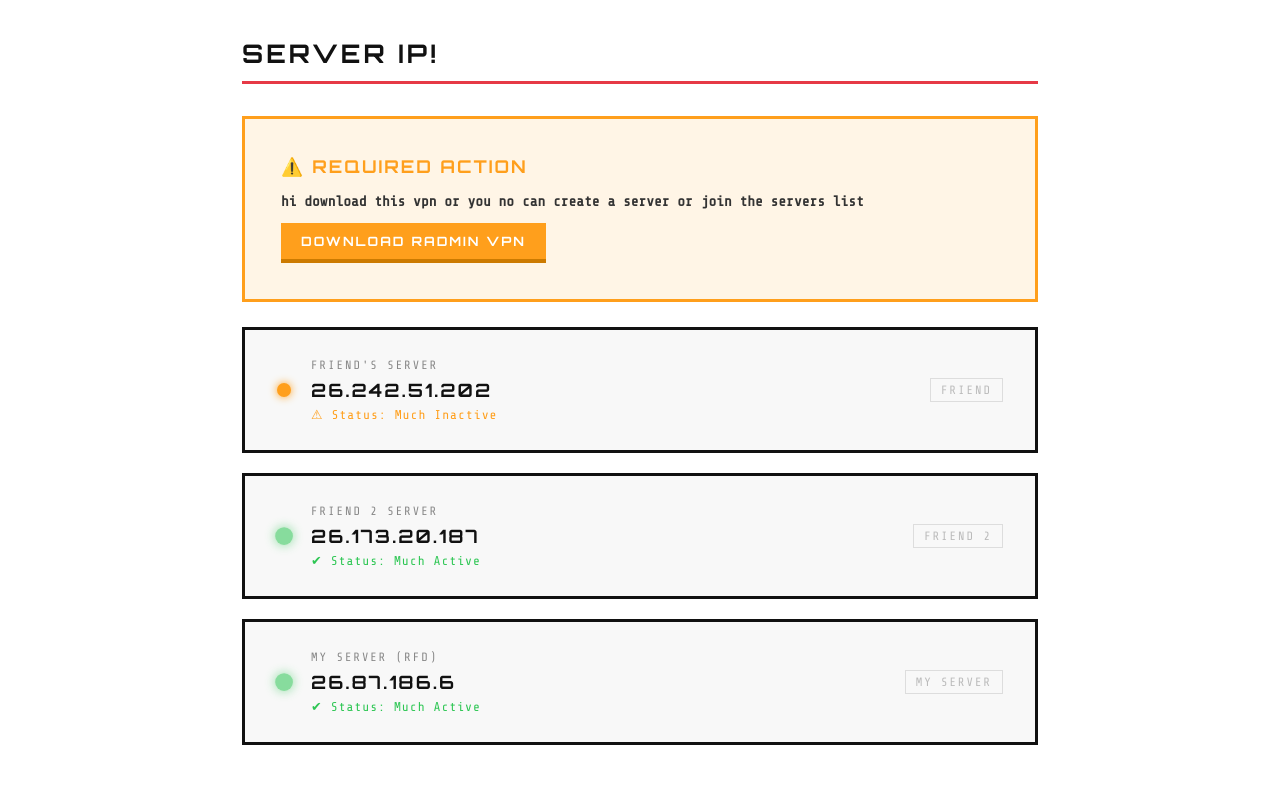
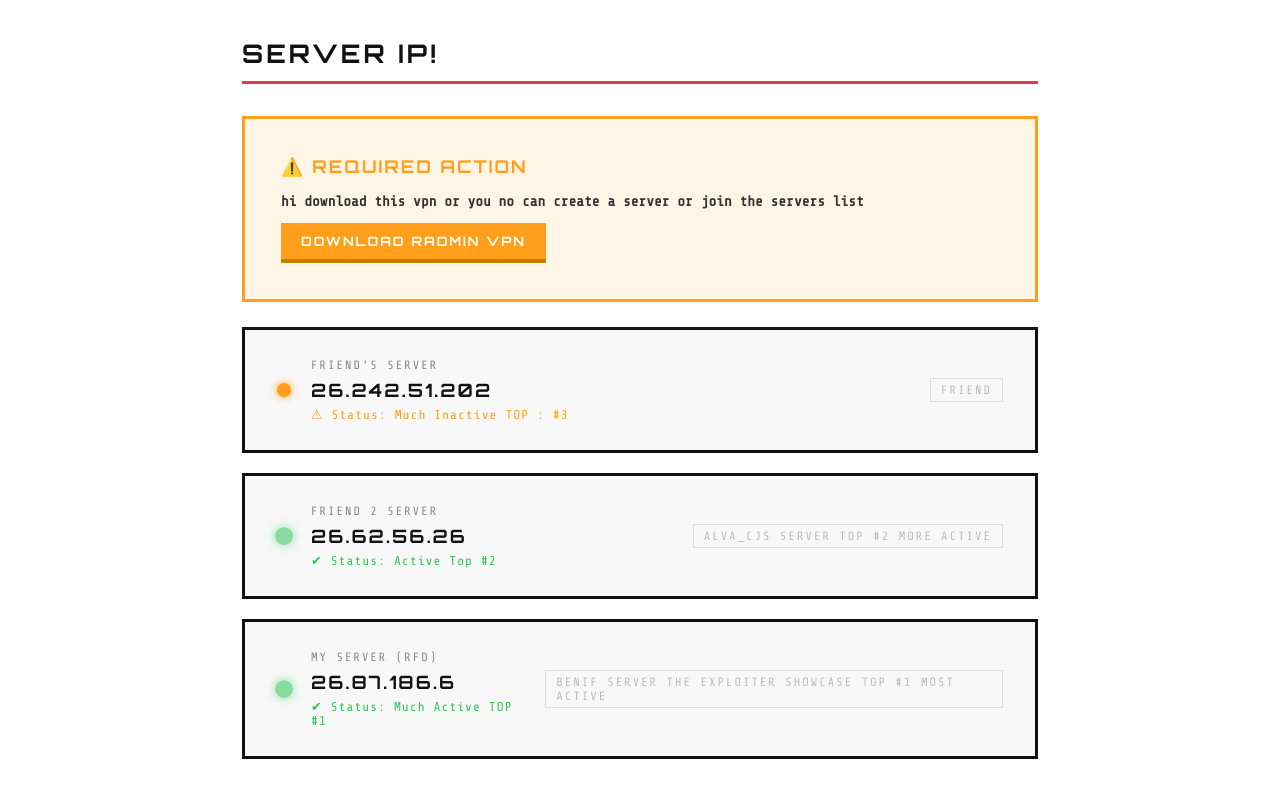
Before and after one commit to benifraysse2-rgb/RFDBenif, a plain HTML site: page index.html in a window 1280 px wide. Both pictures are taken after a click on the button "SERVER IP!". Shown: the part 60-858 px from the top of the page. Drawn offline with nearby package versions, Linux system fonts and the light colour scheme.

Commit message:
Update index.html

```diff
--- a/index.html
+++ b/index.html
@@ -334,7 +334,7 @@
     <div class="ip-info">
       <div class="ip-label">Friend's Server</div>
       <div class="ip-address">26.242.51.202</div>
-      <div class="ip-status inactive">⚠ Status: Much Inactive</div>
+      <div class="ip-status inactive">⚠ Status: Much Inactive TOP : #3</div>
     </div>
     <div class="ip-owner">FRIEND</div>
   </div>
@@ -343,10 +343,10 @@
     <div class="ip-dot active"></div>
     <div class="ip-info">
       <div class="ip-label">Friend 2 Server</div>
-      <div class="ip-address">26.173.20.187</div>
-      <div class="ip-status active">✔ Status: Much Active</div>
+      <div class="ip-address">26.62.56.26</div>
+      <div class="ip-status active">✔ Status: Active Top #2</div>
     </div>
-    <div class="ip-owner">FRIEND 2</div>
+    <div class="ip-owner">ALVA_CJS SERVER TOP #2 MORE ACTIVE</div>
   </div>
 
   <div class="ip-card">
@@ -354,9 +354,9 @@
     <div class="ip-info">
       <div class="ip-label">My Server (RFD)</div>
       <div class="ip-address">26.87.186.6</div>
-      <div class="ip-status active">✔ Status: Much Active</div>
+      <div class="ip-status active">✔ Status: Much Active TOP #1</div>
     </div>
-    <div class="ip-owner">MY SERVER</div>
+    <div class="ip-owner">Benif server the exploiter showcase top #1 most active</div>
   </div>
 </div>
 
```
